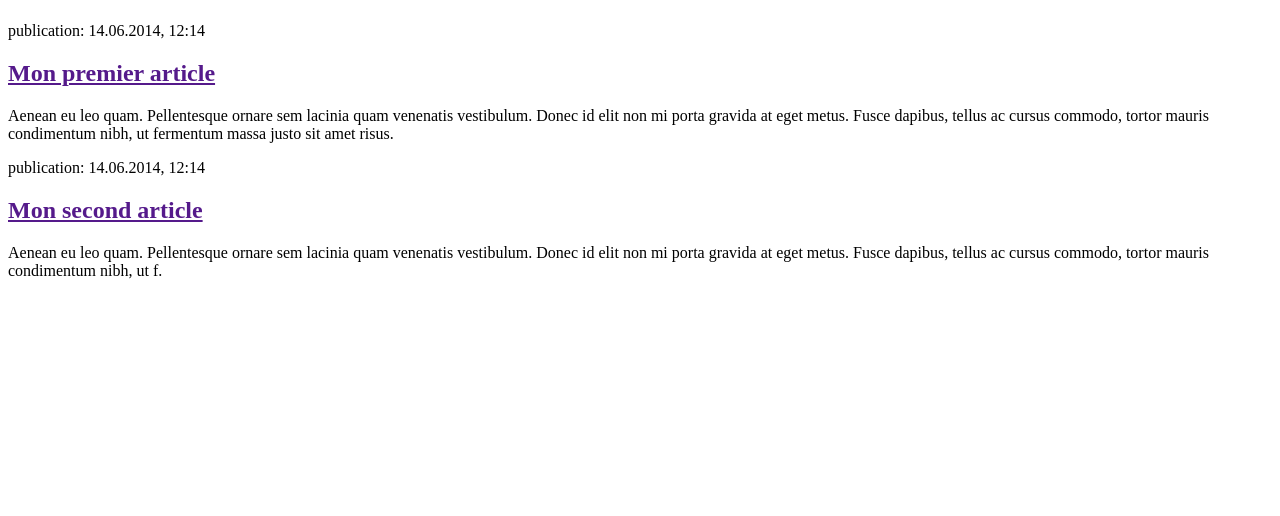
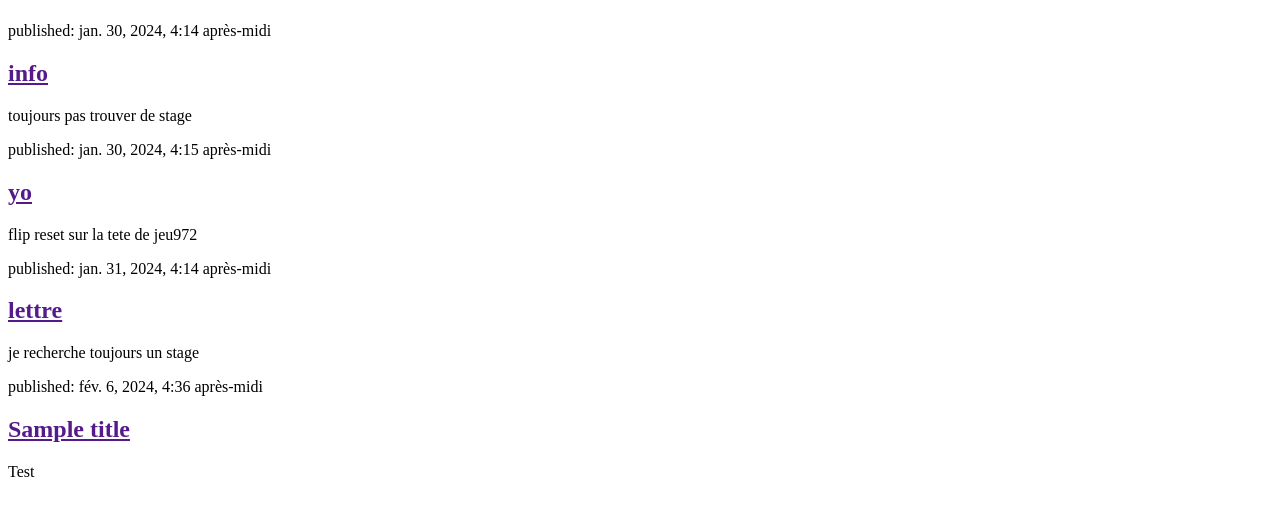
Before and after one commit to Cheate972/mon_nouveau_blog, a Django app: page / in a window 1280 px wide. Shown: the part 58-574 px from the top of the page. Run offline with Django 3.2, Linux system fonts and the light colour scheme; data comes from the database, SQL or seed files in the repository; both versions use the stored data as it was after the commit.

Commit message:
Modification des templates to afficher les posts contenus dans la base de données.

```diff
--- a/blog/templates/blog/post_list.html
+++ b/blog/templates/blog/post_list.html
@@ -8,16 +8,12 @@
             <h1><a href="/">Blog Django Girls</a></h1>
         </header>
 
-        <article>
-            <time>publication: 14.06.2014, 12:14</time>
-            <h2><a href="">Mon premier article</a></h2>
-            <p>Aenean eu leo quam. Pellentesque ornare sem lacinia quam venenatis vestibulum. Donec id elit non mi porta gravida at eget metus. Fusce dapibus, tellus ac cursus commodo, tortor mauris condimentum nibh, ut fermentum massa justo sit amet risus.</p>
-        </article>
-
-        <article>
-            <time>publication: 14.06.2014, 12:14</time>
-            <h2><a href="">Mon second article</a></h2>
-            <p>Aenean eu leo quam. Pellentesque ornare sem lacinia quam venenatis vestibulum. Donec id elit non mi porta gravida at eget metus. Fusce dapibus, tellus ac cursus commodo, tortor mauris condimentum nibh, ut f.</p>
-        </article>
+        {% for post in posts %}
+    <article>
+        <time>published: {{ post.published_date }}</time>
+        <h2><a href="">{{ post.title }}</a></h2>
+        <p>{{ post.text|linebreaksbr }}</p>
+    </article>
+{% endfor %}
     </body>
 </html>
--- a/blog/views.py
+++ b/blog/views.py
@@ -1,5 +1,9 @@
 from django.shortcuts import render
+from django.utils import timezone
+from .models import Post
+
 
 def post_list(request):
-    return render(request, 'blog/post_list.html', {})
+    posts = Post.objects.filter(published_date__lte=timezone.now()).order_by('published_date')
+    return render(request, 'blog/post_list.html', {'posts': posts})
 # Create your views here.
```
Also changed, not shown: db.sqlite3.
